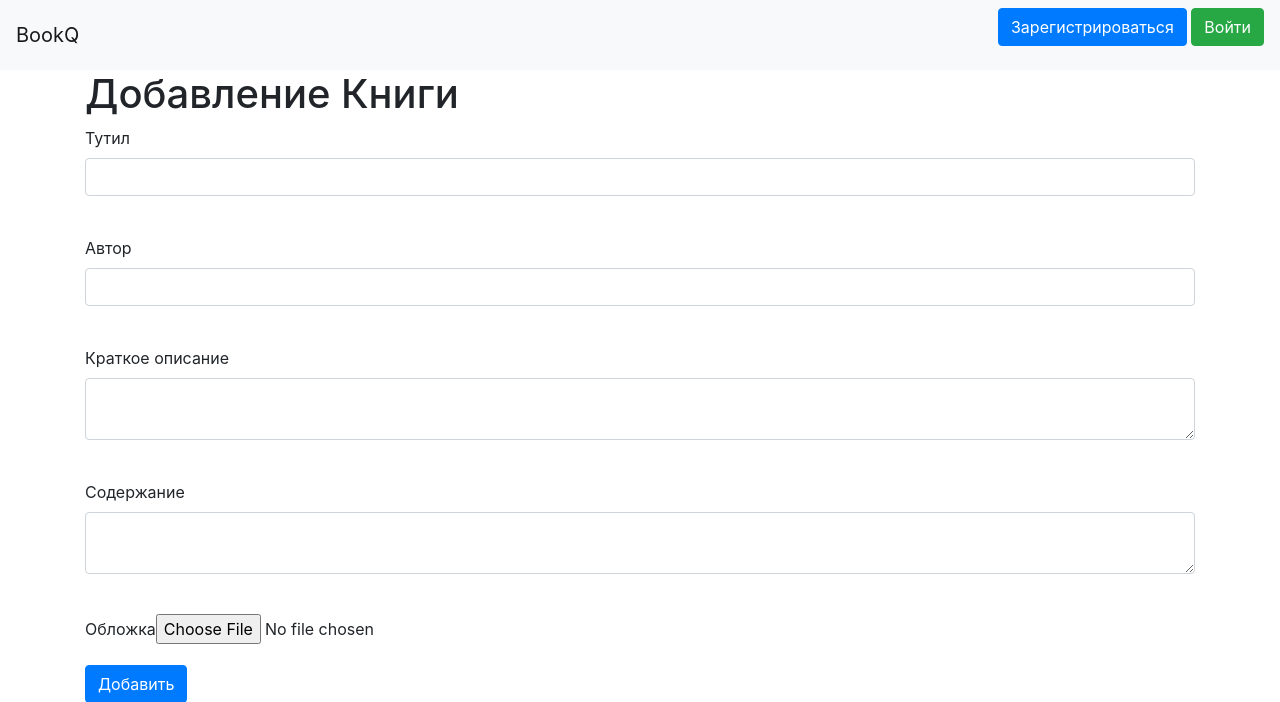
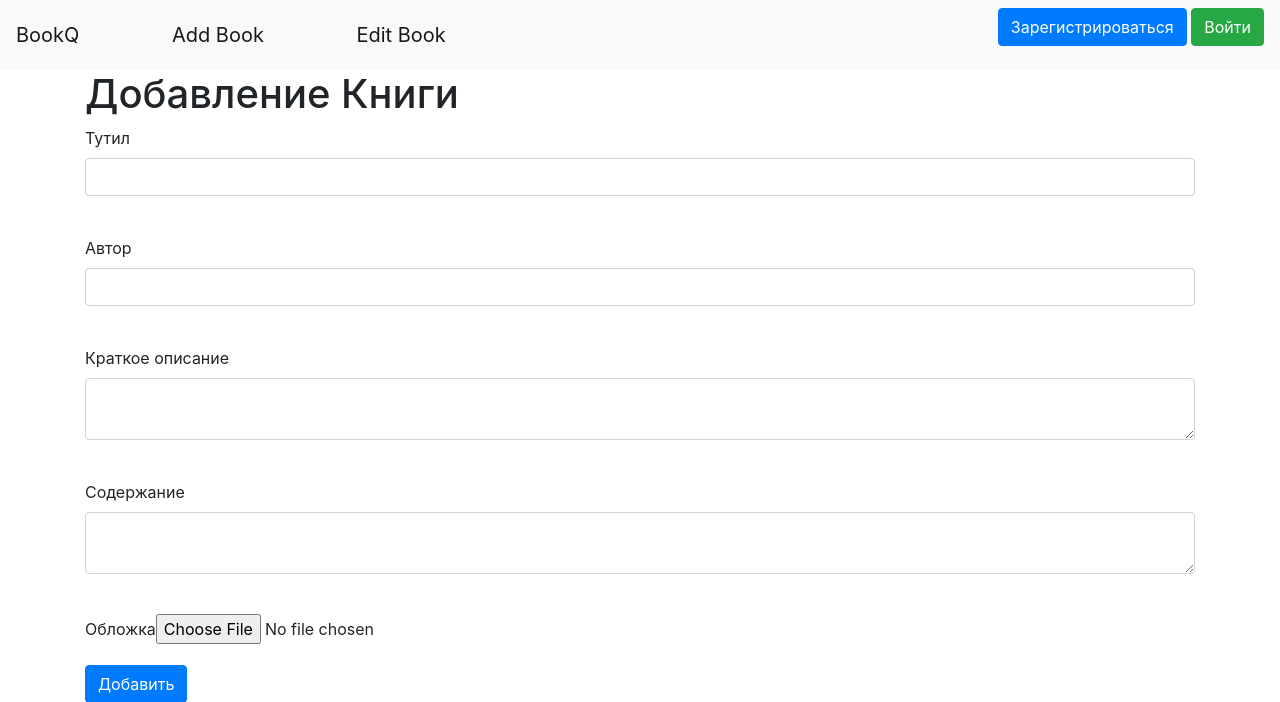
Before and after one commit to Selmentausen/Yandex-flask-project, a Flask app: page /add_book in a window 1280 px wide. Shown: the top 702 px of the page. Run offline with Flask 2, Linux system fonts and the light colour scheme; some libraries are stand-ins or nearby versions.

Commit message:
implemented button for adding books

```diff
--- a/templates/base.html
+++ b/templates/base.html
@@ -13,6 +13,14 @@
 <header>
     <nav class="navbar navbar-light bg-light">
         <a class="navbar-brand" href="/">BookQ</a>
+        <a class="navbar-brand" href="/add_book">Add Book</a>
+        <a class="navbar-brand">Edit Book</a>
+        <p></p>
+        <p></p>
+        <p></p>
+        <p></p>
+        <p></p>
+        <p></p>
         {% if current_user.is_authenticated %}
             <div>
                 <p>{{ current_user.name }}</p>
```
Also changed, not shown: db/data.sqlite, static/img/images.jpg (added).
